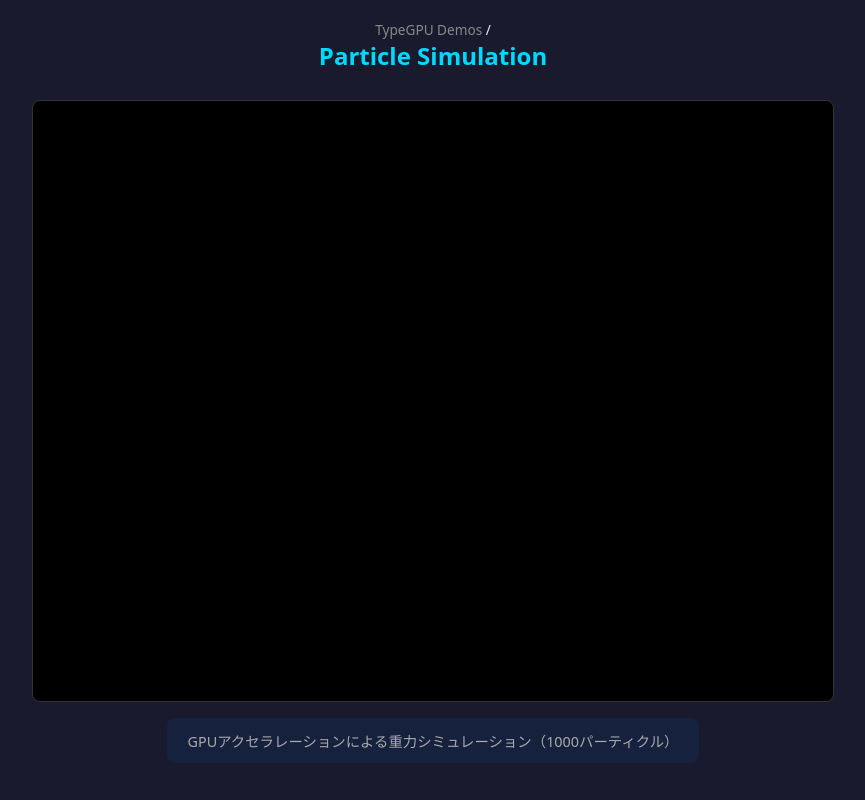
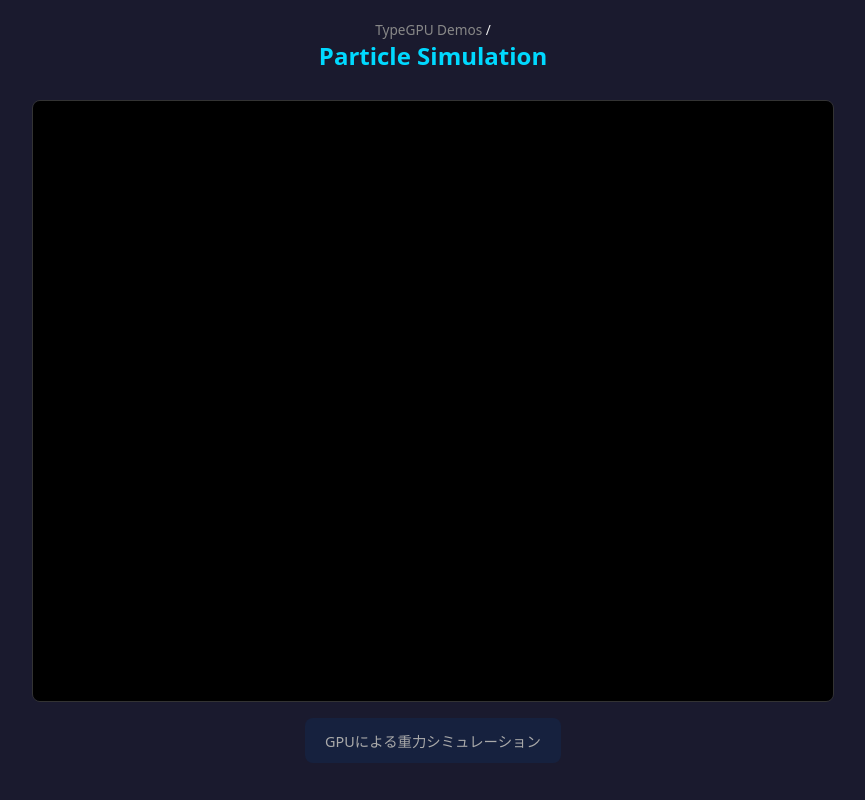
Before and after one commit to sonicmoov-nakazaki/AdventCalendar2025TypeGPUDemo, a website built with Vite: page particle.html in a window 1280 px wide. Shown: the whole page, without its empty margins (207-1072 px from the left). Built offline with nearby package versions, Linux system fonts and the light colour scheme; what typegpu would draw is missing.

Commit message:
文言修正

```diff
--- a/particle.html
+++ b/particle.html
@@ -75,7 +75,7 @@
     <div class="canvas-container">
       <canvas id="canvas" width="800" height="600"></canvas>
     </div>
-    <p class="info">GPUアクセラレーションによる重力シミュレーション（1000パーティクル）</p>
+    <p class="info">GPUによる重力シミュレーション</p>
     <div id="error"></div>
     <script type="module" src="/src/particle.ts"></script>
   </body>
```
Also changed, not shown: index.html (+1 -1 lines).
